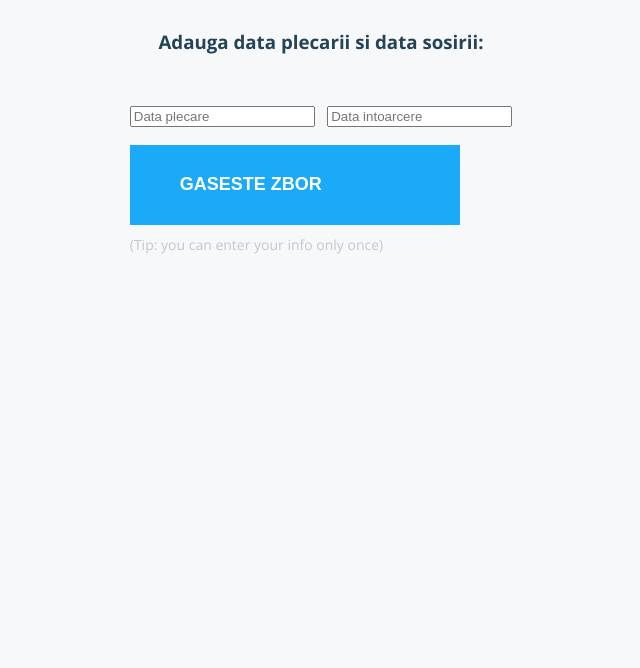
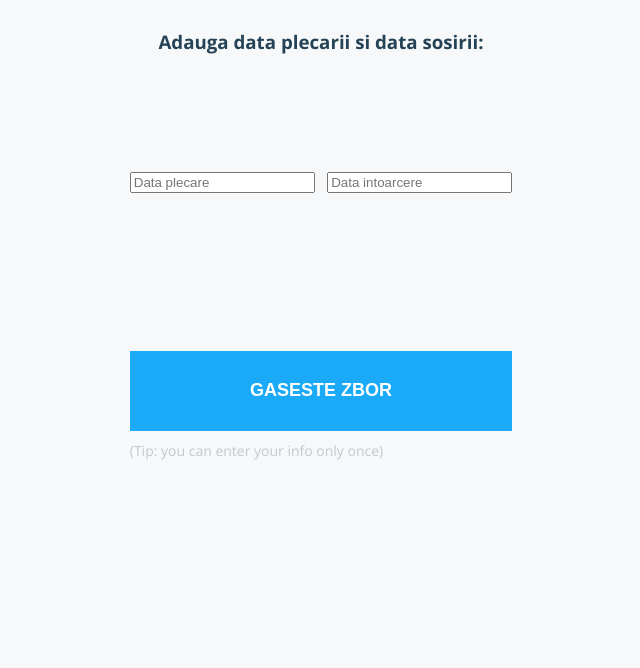
Before and after one commit to iulliauta/fliesapp, a Flask app: page / in a window 1280 px wide. Shown: the top 668 px of the page, without its empty margins (319-959 px from the left). Run offline with Flask 2, Linux system fonts and the light colour scheme; some libraries are stand-ins or nearby versions.

Commit message:
Add files via upload

```diff
--- a/static/stylesheets/style.css
+++ b/static/stylesheets/style.css
@@ -90,16 +90,17 @@ button.b{
 #choice button{
   display: block;
   height: 80px;
-  width: 330px;
   border: none;
   color: white;
   text-transform: uppercase;
   font-size:18px;
   font-weight: 700;
-  margin-top: 10px;
+  margin-top: 150px;
   margin-bottom: 10px;
-  text-align: left;
-  padding-left: 50px;
+}
+
+#plecare, #intoarcere {
+  margin-top: 100px;
 }
 
 #choice button.a:hover{
```
